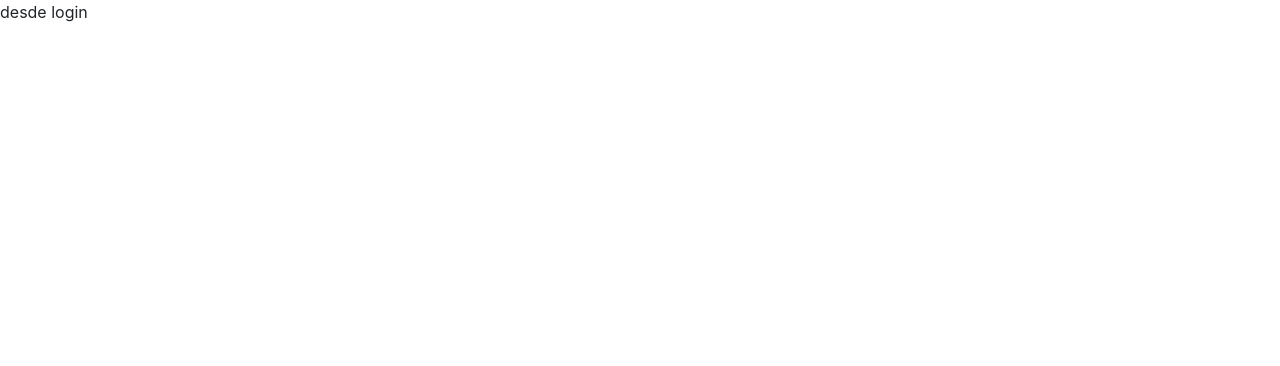
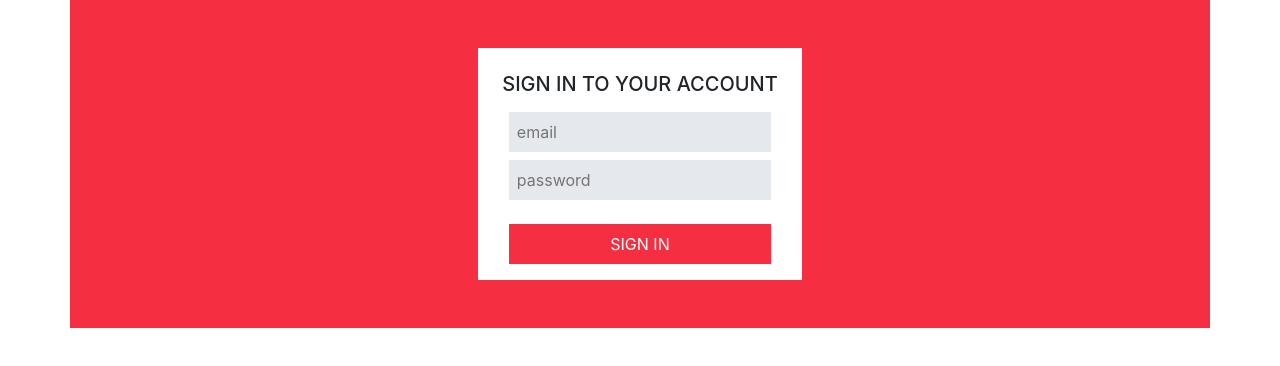
Before and after one commit to MatiasChao/frontend-testing, a React (Create React App) app: page / in a window 1280 px wide. Shown: the top 366 px of the page. Built offline with nearby package versions, Linux system fonts and the light colour scheme; no server answers.

Commit message:
get token rest app

```diff
--- a/package.json
+++ b/package.json
@@ -2,10 +2,12 @@
   "name": "pedidos",
   "version": "0.1.0",
   "private": true,
+  "proxy": "http://stg-api.pedidosya.com",
   "dependencies": {
     "@testing-library/jest-dom": "^4.2.4",
     "@testing-library/react": "^9.5.0",
     "@testing-library/user-event": "^7.2.1",
+    "axios": "^0.19.2",
     "bootstrap": "^4.5.0",
     "react": "^16.13.1",
     "react-bootstrap": "^1.1.1",
--- a/src/App.js
+++ b/src/App.js
@@ -1,9 +1,33 @@
-import React from 'react';
+import React, { useEffect } from 'react';
 import { BrowserRouter as Router, Switch, Route } from 'react-router-dom'
-import Login from './components/Login';
+import Login from './components/login/Login';
 import Home from './components/Home';
+import axios from 'axios';
 
 function App() {
+
+  useEffect(() => {
+    isAuthenticated()
+  }, [])
+
+  const isAuthenticated = () => {
+    const data = { clientId: "test", clientSecret: "PeY@@Tr1v1@943" }
+    const url = `http://stg-api.pedidosya.com/public/v1/tokens?clientId=${data.clientId}&clientSecret=${data.clientSecret}`
+    const corsProblem = 'https://cors-anywhere.herokuapp.com/'
+
+    axios.get(corsProblem + url)
+      .then(res => {
+        if (res.status === 200){
+          console.log("res" , res.data.access_token)
+          localStorage.setItem('app-token', res.data.access_token)
+        }
+      })
+      .catch(() => {
+        console.log('ERROR')
+      })
+
+}
+
   return (
     <Router>
       <Switch>
--- a/src/components/Login.jsx
+++ /dev/null
@@ -1,10 +0,0 @@
-import React from 'react'
-
-const Login = () => {
-
-    return (
-        <p> desde login </p>
-    )
-}
-
-export default Login
--- /dev/null
+++ b/src/components/login/Login.jsx
@@ -0,0 +1,74 @@
+import React, { useState } from 'react'
+import axios from 'axios'
+
+const Login = (props) => {
+
+    const [user, setUser] = useState({
+        email: '',
+        password: ''
+    })
+
+    const { email, password } = user
+
+    const onChange = e => {
+        setUser({
+            ...user,
+            [e.target.name] : e.target.value
+        })
+    }
+
+    const login = (e) => {
+        e.preventDefault()
+
+        console.log("PROPS: ", props)
+        console.log("LOL", process.env.clientUrl)
+
+        const data = {clientId: "test", clientSecret: "PeY@@Tr1v1@943"};
+        const url = `http://stg-api.pedidosya.com/public/v1/tokens?clientId=${data.clientId}&clientSecret=${data.clientSecret}`
+        const proxyurl = "https://cors-anywhere.herokuapp.com/";
+
+        console.log("llegando a login")
+
+        fetch('https://cors-anywhere.herokuapp.com/' + url, {
+            headers: {
+                'Access-Control-Allow-Origin' : '*',
+                'Access-Control-Allow-Methods' : 'GET'
+            }
+        })
+        .then(function(response) {
+            console.log("response: ", response)
+            return response.json();
+        })
+        .then(function(myJson) {
+            console.log(myJson);
+        });
+    }
+
+    return (
+        <div className="container d-flex justify-content-center" style={{backgroundColor: '#F52F41'}}>
+                <div className="form-container mt-5 mb-5 p-3 text-center" style={{backgroundColor: '#fff'}}>
+                    <h5 className="m-2 mb-3"> SIGN IN TO YOUR ACCOUNT </h5>
+
+                    <form onSubmit={login}>
+                        <div className="mb-2">
+                            <input type="text" placeholder="email" className="p-2"
+                                value = { email } name = "email" style={{backgroundColor: '#E5E8ED', border: 'none', width: '90%' }}
+                                onChange = { e => onChange(e) } />
+                        </div>
+
+                        <div className="">
+                            <input type="password" placeholder="password" className="p-2"
+                                value = { password } name = "password" style={{backgroundColor: '#E5E8ED', border: 'none', width: '90%' }}
+                                onChange = { e => onChange(e) }  />
+                        </div>
+
+                        <div>
+                            <input type="submit" className="mt-4 p-2" value="SIGN IN" style={{ backgroundColor: '#F52F41', border: 'none', color: '#fff', width: '90%' }}/>
+                        </div>
+                    </form>
+                </div>
+            </div>
+    )
+}
+
+export default Login
```
Also changed, not shown: src/components/login/LoginReducer.jsx (added, +9 -0 lines), 1 other file (tests, documents, lock files or other folders).
